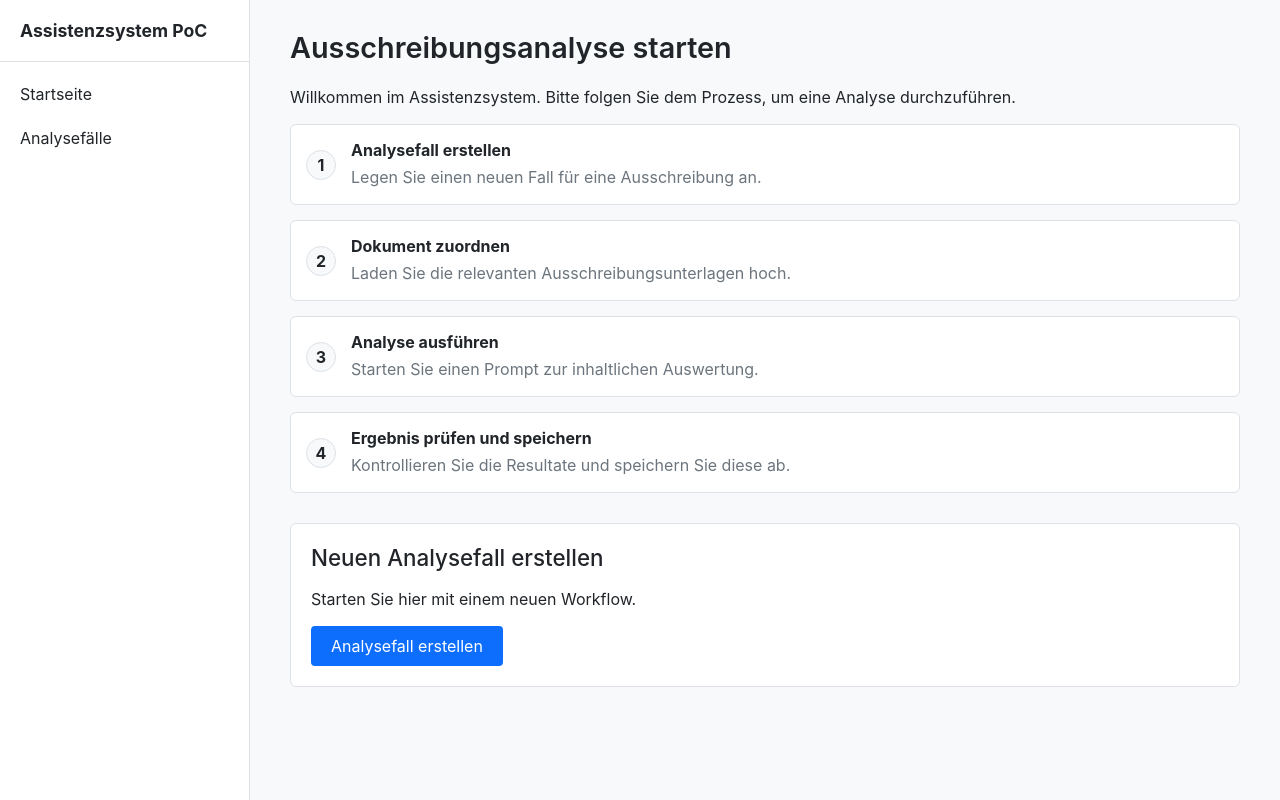
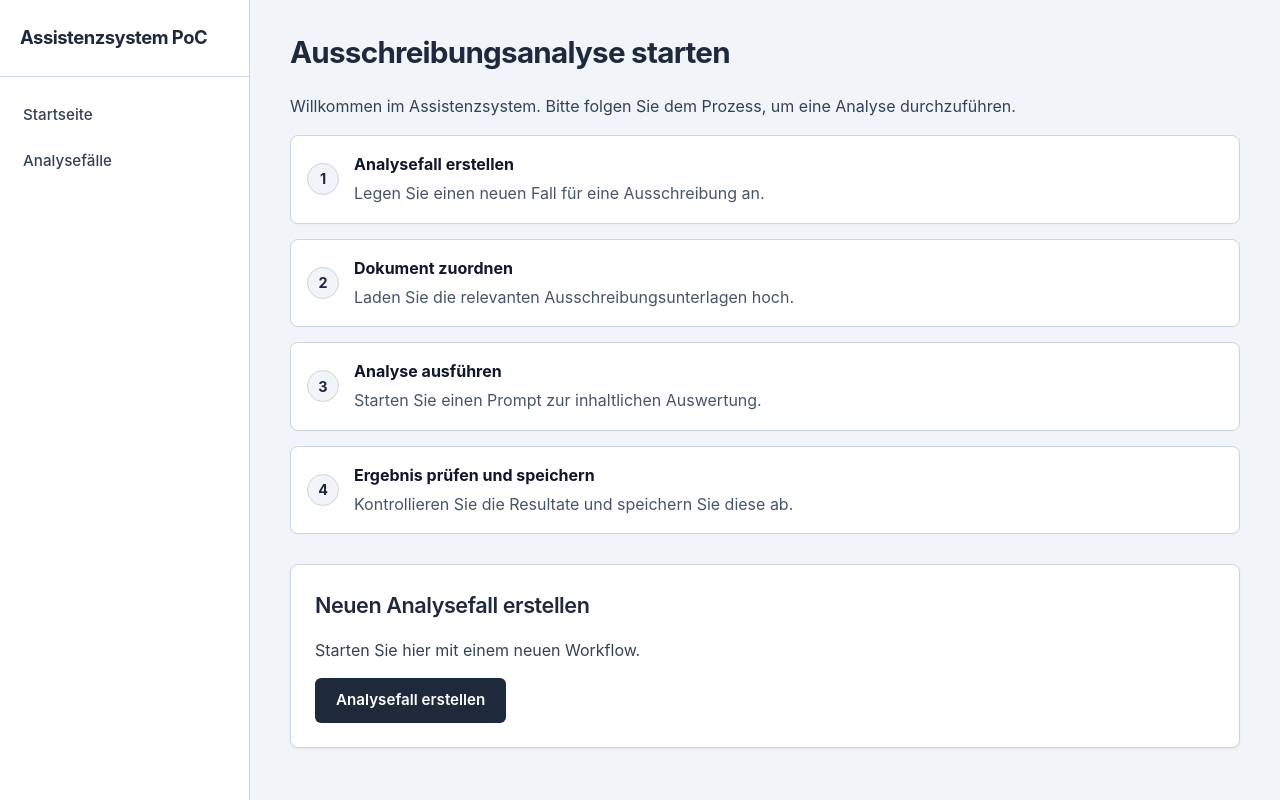
Before and after one commit to fedelarocca/poc-assistenzsystem, a Next.js app: page / in a window 1280 px wide. Built offline with nearby package versions, Linux system fonts and the light colour scheme.

Commit message:
I-10: improve layout and workflow usability

```diff
--- a/src/app/cases/page.tsx
+++ b/src/app/cases/page.tsx
@@ -52,7 +52,7 @@ export default function CasesPage() {
   };
 
   return (
-    <div>
+    <div className="container-constrained">
       <div style={{ display: "flex", justifyContent: "space-between", alignItems: "center", marginBottom: "20px" }}>
         <h1 style={{ margin: 0 }}>Analysefälle</h1>
         {!isCreating && isSupabaseConfigured && (
@@ -145,7 +145,7 @@ export default function CasesPage() {
                 onClick={() => selectCase(c.id)}
                 style={{ cursor: "pointer", flex: 1 }}
               >
-                <h3>{c.title} {c.id === activeCaseId && <span style={{ fontSize: "0.8rem", color: "var(--primary-color)", marginLeft: "10px" }}>(Aktiv)</span>}</h3>
+                <h3>{c.title}</h3>
                 {c.description && <p style={{ margin: "5px 0 0 0" }}>{c.description}</p>}
                 <div className="case-meta">
                   Erstellt am: {new Date(c.createdAt).toLocaleString("de-CH")}
--- a/src/app/globals.css
+++ b/src/app/globals.css
@@ -1,12 +1,26 @@
 :root {
-  --bg-color: #f8f9fa;
-  --text-color: #212529;
+  --bg-color: #f1f5f9; /* Slate 100 - soft background */
+  --text-color: #0f172a; /* Slate 900 - dark text */
   --sidebar-bg: #ffffff;
-  --border-color: #dee2e6;
-  --primary-color: #0d6efd;
-  --primary-hover: #0b5ed7;
+  --border-color: #cbd5e1; /* Slate 300 - soft border color */
+  --primary-color: #1e293b; /* Slate 800 - dark slate/navy primary */
+  --primary-hover: #0f172a; /* Slate 900 - hover primary */
+  --accent-color: #3b82f6; /* Slate Accent Blue for highlighted cases/actions */
+  --accent-hover: #2563eb;
   --card-bg: #ffffff;
-  --text-muted: #6c757d;
+  --text-muted: #475569; /* Slate 600 - muted text with sufficient contrast */
+  --success-color: #15803d; /* Dark green */
+  --success-bg: #f0fdf4;
+  --success-border: #bbf7d0;
+  --danger-color: #b91c1c; /* Dark red */
+  --danger-bg: #fef2f2;
+  --danger-border: #fecaca;
+  --warning-color: #a16207; /* Dark yellow/amber */
+  --warning-bg: #fef9c3;
+  --warning-border: #fec08a;
+  --info-color: #1d4ed8;
+  --info-bg: #eff6ff;
+  --info-border: #bfdbfe;
 }
 
 html, body {
@@ -17,6 +31,7 @@ html, body {
   background-color: var(--bg-color);
   color: var(--text-color);
   box-sizing: border-box;
+  line-height: 1.5;
 }
 
 *, *:before, *:after {
@@ -28,7 +43,7 @@ a {
   text-decoration: none;
 }
 
-/* Layout */
+/* Layout and Containment */
 .app-layout {
   display: flex;
   min-height: 100vh;
@@ -43,26 +58,40 @@ a {
 }
 
 .sidebar-header {
-  padding: 20px;
+  padding: 24px 20px;
   border-bottom: 1px solid var(--border-color);
-  font-weight: bold;
-  font-size: 1.1rem;
+  font-weight: 700;
+  font-size: 1.15rem;
+  color: var(--primary-color);
+  letter-spacing: -0.025em;
 }
 
 .sidebar-nav {
   display: flex;
   flex-direction: column;
-  padding: 10px 0;
+  padding: 15px 0;
 }
 
 .nav-link {
   padding: 12px 20px;
   display: block;
-  transition: background-color 0.2s;
+  font-weight: 500;
+  font-size: 0.95rem;
+  color: #334155;
+  transition: background-color 0.15s, color 0.15s, border-left-color 0.15s;
+  border-left: 3px solid transparent;
 }
 
 .nav-link:hover {
-  background-color: var(--bg-color);
+  background-color: #f8fafc;
+  color: var(--primary-color);
+}
+
+.nav-link.active {
+  background-color: #f1f5f9;
+  color: var(--primary-color);
+  font-weight: 600;
+  border-left-color: var(--accent-color);
 }
 
 .main-content {
@@ -71,33 +100,47 @@ a {
   overflow-y: auto;
 }
 
+/* Constrained Layout wrapper to prevent over-stretching on wide monitors */
+.container-constrained {
+  max-width: 1200px;
+  margin: 0 auto;
+  width: 100%;
+}
+
 /* Typography */
 h1 {
   margin-top: 0;
   margin-bottom: 20px;
-  font-size: 1.8rem;
-  font-weight: 600;
+  font-size: 1.85rem;
+  font-weight: 700;
+  color: var(--primary-color);
+  letter-spacing: -0.025em;
 }
 
 h2 {
   margin-top: 0;
   margin-bottom: 15px;
-  font-size: 1.4rem;
-  font-weight: 500;
+  font-size: 1.35rem;
+  font-weight: 600;
+  color: var(--primary-color);
+  letter-spacing: -0.02em;
 }
 
 p {
   margin-bottom: 15px;
-  line-height: 1.5;
+  line-height: 1.6;
+  color: #334155;
 }
 
 /* Components */
 .card {
   background-color: var(--card-bg);
   border: 1px solid var(--border-color);
-  border-radius: 6px;
-  padding: 20px;
+  border-radius: 8px;
+  padding: 24px;
   margin-bottom: 20px;
+  box-shadow: 0 1px 3px 0 rgba(0, 0, 0, 0.05), 0 1px 2px -1px rgba(0, 0, 0, 0.05);
+  transition: box-shadow 0.2s ease;
 }
 
 .workflow-steps {
@@ -111,68 +154,151 @@ p {
   display: flex;
   align-items: center;
   gap: 15px;
-  padding: 15px;
+  padding: 16px;
   background-color: var(--sidebar-bg);
   border: 1px solid var(--border-color);
-  border-radius: 6px;
+  border-radius: 8px;
+  box-shadow: 0 1px 2px 0 rgba(0, 0, 0, 0.02);
 }
 
 .step-number {
   display: flex;
   align-items: center;
   justify-content: center;
-  width: 30px;
-  height: 30px;
-  background-color: var(--bg-color);
+  width: 32px;
+  height: 32px;
+  background-color: #f1f5f9;
   border: 1px solid var(--border-color);
   border-radius: 50%;
-  font-weight: bold;
+  font-weight: 700;
+  font-size: 0.9rem;
+  color: var(--primary-color);
 }
 
 .btn-primary {
-  display: inline-block;
+  display: inline-flex;
+  align-items: center;
+  justify-content: center;
   background-color: var(--primary-color);
   color: white;
   padding: 10px 20px;
-  border-radius: 4px;
-  border: none;
+  border-radius: 6px;
+  border: 1px solid transparent;
   cursor: pointer;
-  font-size: 1rem;
-  transition: background-color 0.2s;
+  font-size: 0.95rem;
+  font-weight: 600;
+  transition: background-color 0.15s, border-color 0.15s, box-shadow 0.15s;
 }
 
 .btn-primary:hover {
   background-color: var(--primary-hover);
 }
 
+.btn-primary:focus {
+  outline: none;
+  box-shadow: 0 0 0 3px rgba(30, 41, 59, 0.15);
+}
+
+.btn-primary:disabled {
+  opacity: 0.6;
+  cursor: not-allowed;
+}
+
+.btn-secondary {
+  display: inline-flex;
+  align-items: center;
+  justify-content: center;
+  background-color: #ffffff;
+  color: #334155;
+  padding: 10px 20px;
+  border-radius: 6px;
+  border: 1px solid #cbd5e1;
+  cursor: pointer;
+  font-size: 0.95rem;
+  font-weight: 500;
+  transition: background-color 0.15s, border-color 0.15s;
+}
+
+.btn-secondary:hover {
+  background-color: #f8fafc;
+  border-color: #94a3b8;
+}
+
+.btn-danger {
+  display: inline-flex;
+  align-items: center;
+  justify-content: center;
+  background-color: var(--danger-bg);
+  color: var(--danger-color);
+  border: 1px solid var(--danger-border);
+  padding: 8px 16px;
+  border-radius: 6px;
+  cursor: pointer;
+  font-size: 0.9rem;
+  font-weight: 500;
+  transition: background-color 0.15s, border-color 0.15s;
+}
+
+.btn-danger:hover {
+  background-color: #fee2e2;
+  border-color: #fca5a5;
+}
+
 .empty-state {
   padding: 40px;
   text-align: center;
   color: var(--text-muted);
-  background-color: var(--sidebar-bg);
-  border: 1px dashed var(--border-color);
+  background-color: #fafafa;
+  border: 2px dashed #e2e8f0;
   border-radius: 6px;
-  margin-top: 20px;
+  margin-top: 10px;
+  font-size: 0.95rem;
 }
 
 /* Forms */
 .form-group {
-  margin-bottom: 15px;
+  margin-bottom: 18px;
 }
 
 .form-label {
   display: block;
-  margin-bottom: 5px;
-  font-weight: 500;
+  margin-bottom: 6px;
+  font-weight: 600;
+  font-size: 0.9rem;
+  color: #334155;
 }
 
 .form-control {
   width: 100%;
-  padding: 10px;
+  padding: 10px 12px;
   border: 1px solid var(--border-color);
-  border-radius: 4px;
+  border-radius: 6px;
   font-family: inherit;
-  font-size: 1rem;
+  font-size: 0.95rem;
+  color: var(--text-color);
+  background-color: #ffffff;
+  transition: border-color 0.15s ease-in-out, box-shadow 0.15s ease-in-out;
+}
+
+.form-control:focus {
+  outline: none;
+  border-color: var(--accent-color);
+  box-shadow: 0 0 0 3px rgba(59, 130, 246, 0.15);
+}
+
+.form-control:disabled {
+  background-color: #f8fafc;
+  cursor: not-allowed;
+  color: #64748b;
+}
+
+/* Technical strings formatting helper (avoids stretching grid columns) */
+.technical-path {
+  word-break: break-all;
+  overflow-wrap: anywhere;
+  font-family: monospace;
+  font-size: 0.8rem;
+  color: var(--text-muted);
 }
 
 /* Case List */
@@ -186,61 +312,94 @@ p {
 .case-card {
   background-color: var(--card-bg);
   border: 1px solid var(--border-color);
-  border-radius: 6px;
-  padding: 20px;
+  border-radius: 8px;
+  padding: 20px 24px;
   cursor: pointer;
   transition: border-color 0.2s, box-shadow 0.2s;
   display: flex;
   justify-content: space-between;
-  align-items: flex-start;
+  align-items: center;
+  gap: 20px;
+  box-shadow: 0 1px 2px 0 rgba(0, 0, 0, 0.02);
+  border-left: 4px solid transparent;
 }
 
 .case-card:hover {
-  border-color: var(--primary-color);
+  border-color: #94a3b8;
 }
 
 .case-card.active {
-  border-color: var(--primary-color);
-  box-shadow: 0 0 0 1px var(--primary-color);
+  border-color: var(--accent-color);
+  border-left-color: var(--accent-color);
+  box-shadow: 0 0 0 1px var(--accent-color), 0 4px 6px -1px rgba(59, 130, 246, 0.05);
 }
 
 .case-info h3 {
-  margin: 0 0 5px 0;
-  font-size: 1.2rem;
+  margin: 0 0 6px 0;
+  font-size: 1.25rem;
+  font-weight: 600;
+  color: var(--primary-color);
+  letter-spacing: -0.015em;
 }
 
 .case-meta {
-  font-size: 0.85rem;
+  font-size: 0.8rem;
   color: var(--text-muted);
-  margin-top: 10px;
+  margin-top: 8px;
 }
 
-.btn-danger {
-  background-color: #dc3545;
-  color: white;
-  border: none;
-  padding: 6px 12px;
-  border-radius: 4px;
-  cursor: pointer;
-  font-size: 0.9rem;
-  transition: background-color 0.2s;
+/* Unified alerts */
+.alert {
+  padding: 16px 20px;
+  border-radius: 8px;
+  margin-bottom: 20px;
+  font-size: 0.95rem;
+  line-height: 1.5;
 }
 
-.btn-danger:hover {
-  background-color: #bb2d3b;
+.alert-warning {
+  background-color: var(--warning-bg);
+  border: 1px solid var(--warning-border);
+  color: var(--warning-color);
 }
 
-.btn-secondary {
-  background-color: #6c757d;
-  color: white;
-  border: none;
-  padding: 10px 20px;
-  border-radius: 4px;
-  cursor: pointer;
-  font-size: 1rem;
-  transition: background-color 0.2s;
+.alert-danger {
+  background-color: var(--danger-bg);
+  border: 1px solid var(--danger-border);
+  color: var(--danger-color);
 }
 
-.btn-secondary:hover {
-  background-color: #5c636a;
+.alert-info {
+  background-color: var(--info-bg);
+  border: 1px solid var(--info-border);
+  color: var(--info-color);
 }
+
+/* Badges */
+.badge {
+  display: inline-flex;
+  align-items: center;
+  font-size: 0.75rem;
+  font-weight: 600;
+  padding: 4px 10px;
+  border-radius: 9999px;
+  white-space: nowrap;
+}
+
+.badge-success {
+  background-color: var(--success-bg);
+  color: var(--success-color);
+  border: 1px solid var(--success-border);
+}
+
+.badge-secondary {
+  background-color: #f1f5f9;
+  color: #475569;
+  border: 1px solid #e2e8f0;
+}
+
+.badge-warning {
+  background-color: var(--warning-bg);
+  color: var(--warning-color);
+  border: 1px solid var(--warning-border);
+}
```
Also changed, not shown: src/app/cases/[caseId]/page.tsx (+25 -8 lines), .agent/session-handoff.md.
